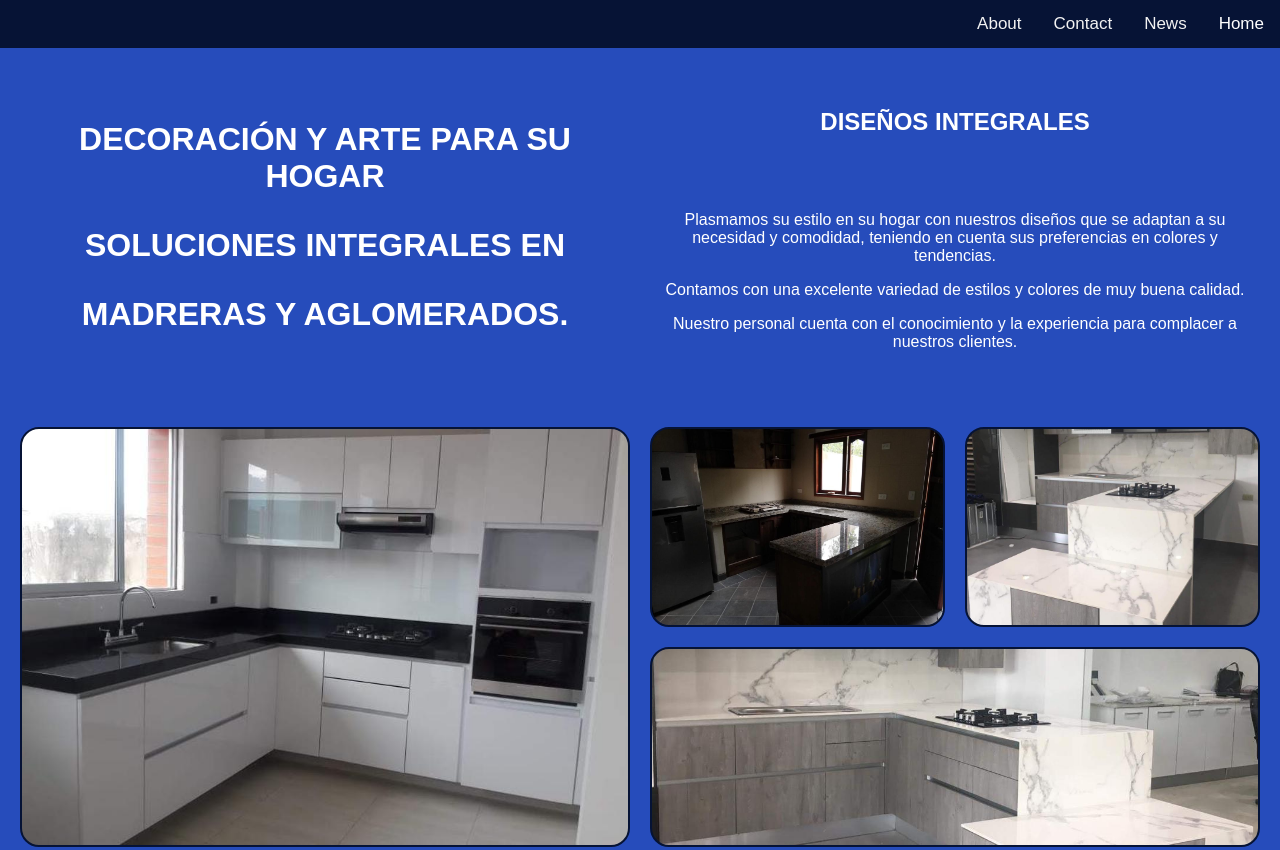
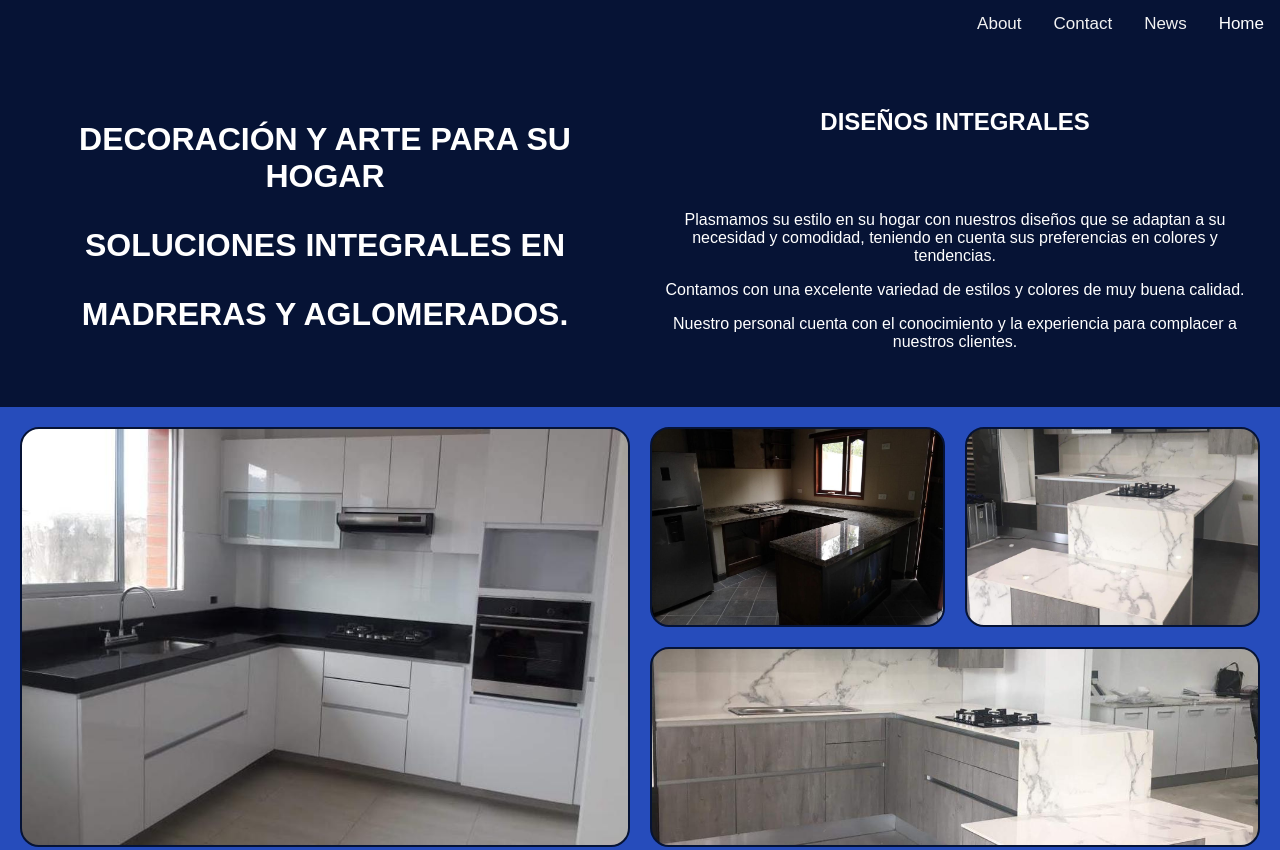
Before and after one commit to jhonned01/pagina-sonia, a plain HTML site: page index.html in a window 1280 px wide. Shown: the top 850 px of the page. Drawn offline with Linux system fonts and the light colour scheme.

Commit message:
cambio color container

```diff
--- a/css/index.css
+++ b/css/index.css
@@ -127,7 +127,7 @@ body {
       gap: 20px;
       padding: 20px;
       grid-auto-flow: dense;
-      background:#264cbb;
+      background:#061335;
   }
 
   }
```
Also changed, not shown: index.html (+3 -1 lines).
